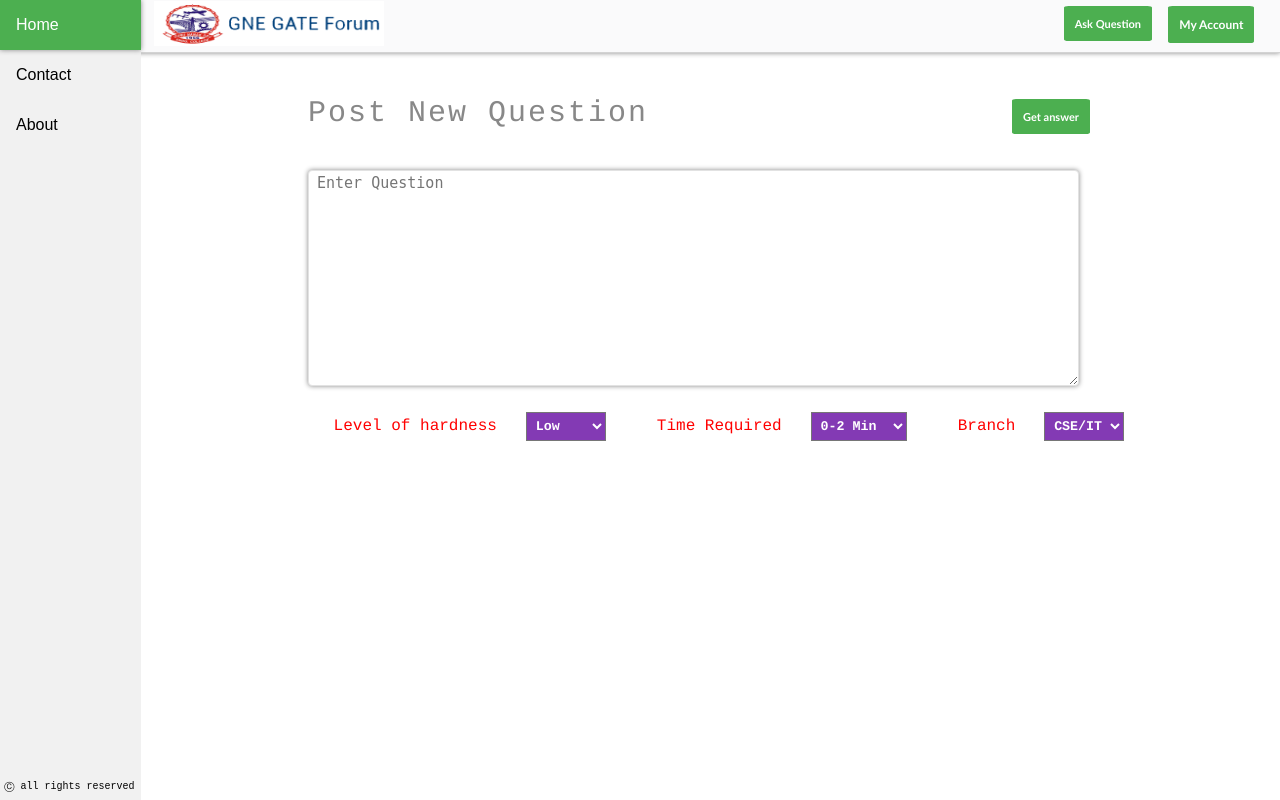
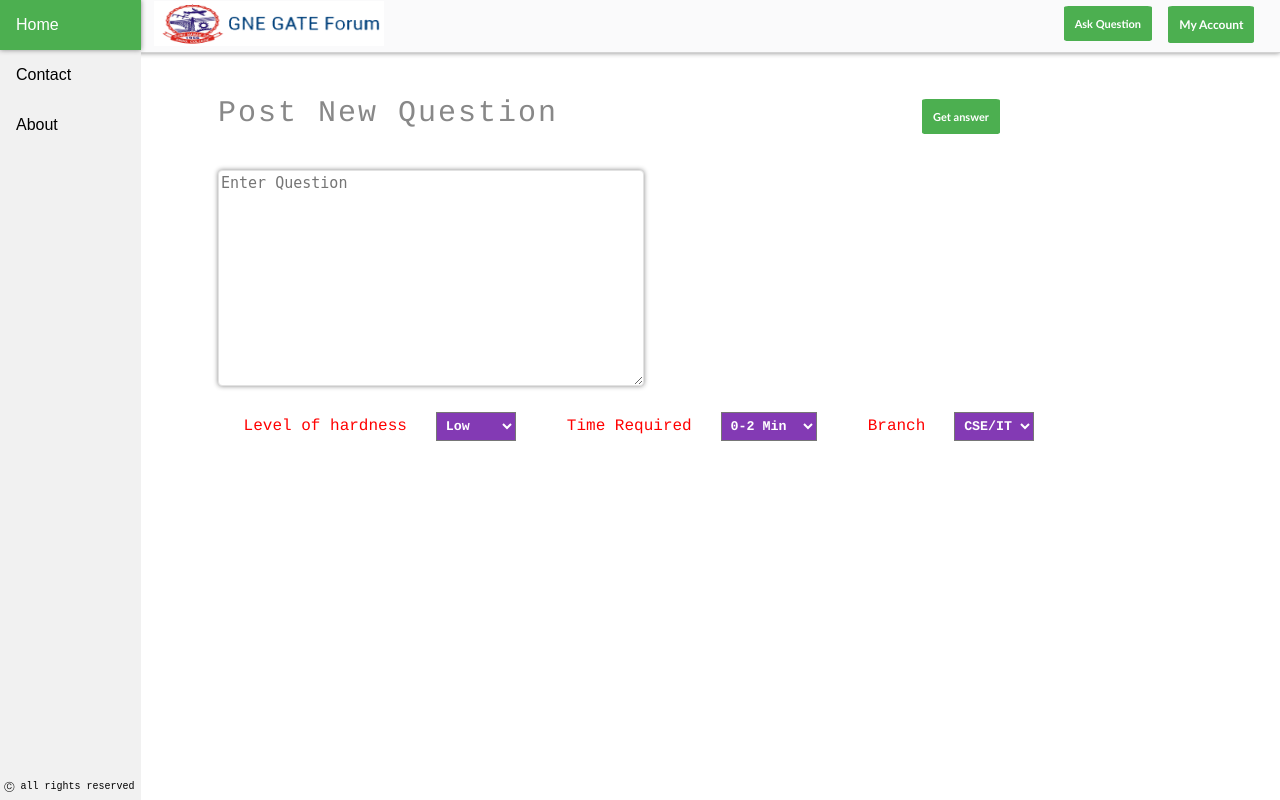
Before and after one commit to ahampriyanshu/vaachaal, a PHP site: page /addque.php in a window 1280 px wide. Run offline with PHP 8.4, Linux system fonts and the light colour scheme; a user stored in the database is signed in; data comes from the database, SQL or seed files in the repository; some libraries are stand-ins or nearby versions.

Commit message:
Add files via upload

```diff
--- a/addque.php
+++ b/addque.php
@@ -18,15 +18,15 @@
 <link href="forum.css" rel="stylesheet" type="text/css">
 <style>
 html, body {
-    padding-left: 150px;
+  overflow-x: hidden;
+    padding-left: 100px;
 }
 .question_text{
-    width: 80%;
+    position: relative;
+    width: 50%;
     font-size: 15px;
     line-height: 1.4;
-    padding-left: 8px;
-    padding-right: 8px;
-    min-height: 32px;
+    min-height: 30px;
     margin-bottom: 8px;
     border: 1px solid #e2e2e2;
     box-shadow: 0 0 5px #888;
@@ -69,6 +69,11 @@ html, body {
   font-family:'Trebuchet MS', sans-serif;
   border-radius: 5%;
 }
+#questionbox{
+    position: relative;
+    padding-left: 10px;
+    width: 80%;
+    }
 
 #submit:hover, #submit:focus {
   background-color: #833AB4;
@@ -76,10 +81,11 @@ html, body {
 </style>
 </head>
 <body><br>
-<form name="addform" action="postque.php" method="POST">
+  <div id="questionbox" >
+<form name="addform" action="postque.php" method="POST" required>
 <h class="title">Post New Question</h> &emsp; &emsp; &emsp; &emsp; &emsp; &emsp; &emsp; &emsp; &emsp; &emsp; &emsp; &emsp; &emsp; &emsp; &emsp; &emsp; &emsp; &emsp;
 <input type="submit" id="submit" value="Get answer"><br><br><br>
-<textarea name="content" class="question_text" cols="100" rows="10" placeholder="Enter Question" required></textarea>
+<textarea name="content" class="question_text" cols="80" rows="10" placeholder="Enter Question" required></textarea>
 <br><br>
         <div class="select">
           &emsp;
@@ -110,7 +116,7 @@ html, body {
                 </select>
           </div><br><br>
 
-</form>
+</form></div>
  <script src="essentials/ckeditor/ckeditor.js" ></script>
  <script type="text/javascript">
      CKEDITOR.replace('content');
```
Also changed, not shown: addans.php (+6 -7 lines).
